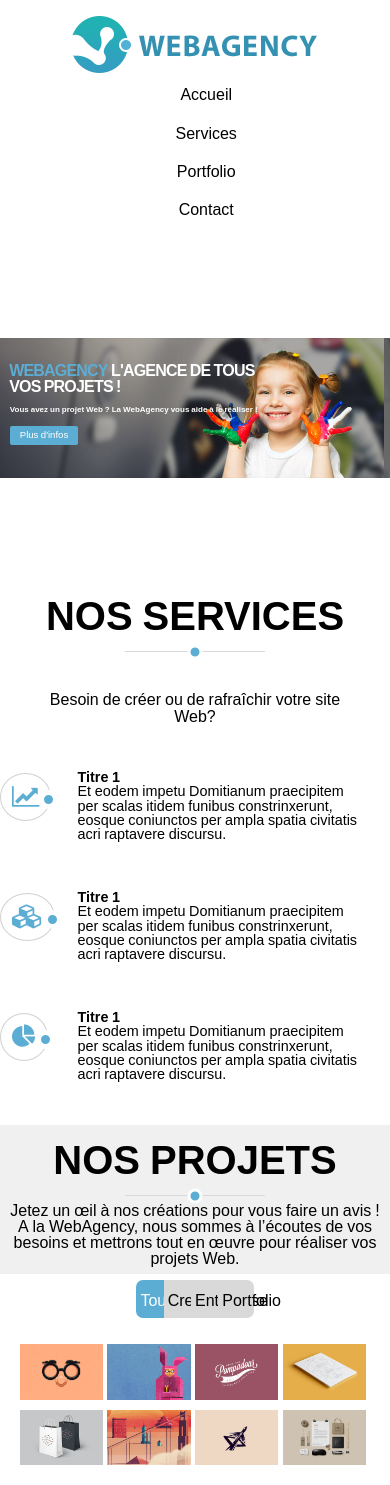
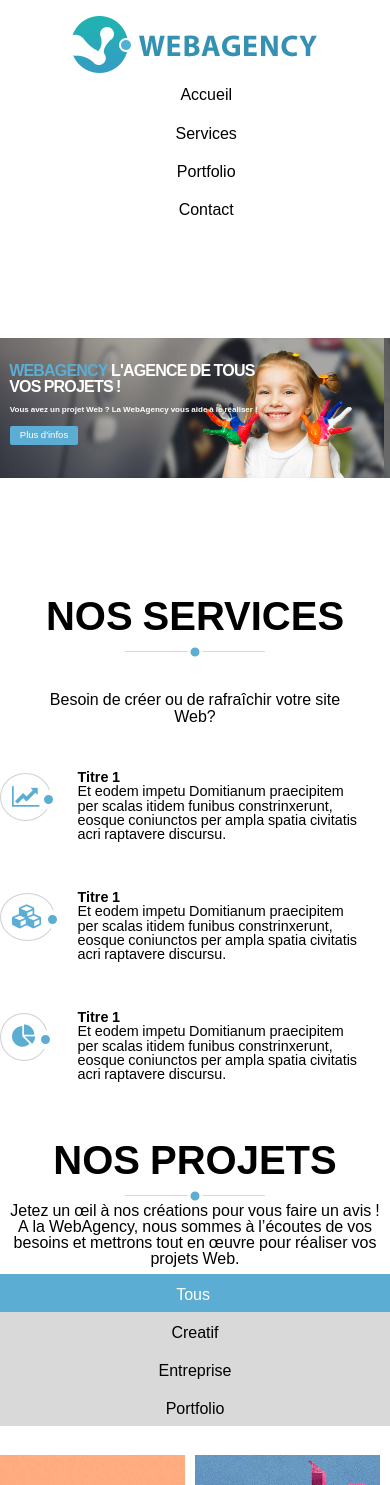
Before and after one commit to aerya973/OpenClassroom, a PHP site: page / in a window 390 px wide. Shown: the top 1485 px of the page. Run offline with PHP 8.4, Linux system fonts and the light colour scheme; grey boxes are pictures that could not be loaded.

Commit message:
Adaptation mobile portfolio et ajout de fleches du slider a venir

```diff
--- a/webangency/css/mobile.css
+++ b/webangency/css/mobile.css
@@ -149,75 +149,42 @@
 	}
 	/*********PORTFOLIO***********/
 
-	#container {
-		display: flex;
-		flex-wrap: wrap;
+	.ff-container label {
 		width: 100%;
-		height: 100%;
-		flex-direction: row;
-		padding-top: 50px;
-		padding-bottom: 50px;
 	}
-	.image {
+	.ff-container label.ff-label-type-all {
+		margin-left: 0;
+		border-radius: 0;
+	}
+	.ff-container label.ff-label-type-3 {
+		border-radius: 0;
+	}
+	label {
+		margin-top: 0;
+		display: block;
+		margin: 1%;
+	}
+	.ff-container input.ff-selector-type-all:checked ~ label.ff-label-type-all,
+	.ff-container input.ff-selector-type-1:checked ~ label.ff-label-type-1,
+	.ff-container input.ff-selector-type-2:checked ~ label.ff-label-type-2,
+	.ff-container input.ff-selector-type-3:checked ~ label.ff-label-type-3 {
+		margin-left: 0;
+	}
+	.ff-items {
+		width: 100%;
+	}
+	.ff-item-type-1 {
 		width: 50%;
 	}
-	#portfolio {
-		background-color: #f0f0f0;
+	.ff-item-type-2 {
+		width: 50%;
 	}
-	#portfolio img {
-		display: block;
-		width: 100%;
-		padding-left: 4%;
-		padding-bottom: 4%;
+	.ff-item-type-3 {
+		width: 50%;
 	}
-	#boutons {
-		display: flex;
-		justify-content: center;
-		flex-direction: column;
-	}
-	.b1,
-	.b2,
-	.b3,
-	.b4 {
-		background-color: #c2c2c2;
-		border: 1px solid: #c2c2c2;
-		padding: 11px;
-		width: 100%;
-		text-align: center;
-		font-size: 0.8em;
-	}
-	.b1 {
-		border-top-left-radius: 0px;
-		border-bottom-left-radius: 0px;
-	}
-	.b4 {
-		border-top-right-radius: 0px;
-		border-bottom-right-radius: 0px;
-	}
-	.b1:hover,
-	.b2:hover,
-	.b3:hover,
-	.b4:hover {
-		background: #5CADD3;
-		position: relative;
-		-moz-border-radius: 10px;
-		-webkit-border-radius: 10px;
-		border-radius: 10px;
-		color: white;
-		font-weight: 500;
-	}
-	.b1:hover:before,
-	.b2:hover:before,
-	.b3:hover:before,
-	.b4:hover:before {
-		content: "";
-		position: absolute;
-		right: 45%;
-		top: 100%;
-		border-top: 10px solid #5CADD3;
-		border-right: 8px solid transparent;
-		border-bottom: 10px solid transparent;
-		border-left: 8px solid transparent;
+	.fa-eye {
+		margin-left: 67%;
+		margin-top: -31%;
 	}
 	/*********MAP**********/
 
--- a/webangency/css/style.css
+++ b/webangency/css/style.css
@@ -433,13 +433,20 @@ h2 {
 	background-color: #d9d9d9;
 }
 
-.ff-container label.ff-label-type-all {
+label.ff-container label.ff-label-type-all {
 	border-radius: 3px 0px 0px 3px;
+}
+
+label.ff-label-type-all {
 	margin-left: 36%;
 }
 
 .ff-container label.ff-label-type-3 {
 	border-radius: 0px 3px 3px 0px;
+}
+
+.ff-container label.ff-label-type-all {
+	border-radius: 3px 0px 0px 3px;
 }
 
 .ff-container input.ff-selector-type-all:checked ~ label.ff-label-type-all,
@@ -501,7 +508,6 @@ h2 {
 	margin-left: 78%;
 	display: block;
 	border: 2px solid white;
-	margin-right: 4.5%;
 	margin-top: -16%;
 	position: absolute;
 	padding: 10px;
--- a/webangency/index.html
+++ b/webangency/index.html
@@ -95,7 +95,7 @@
 
 	<section class="ff-container">
 		<input id="select-type-all" name="radio-set-1" type="radio" class="ff-selector-type-all" checked="checked" />
-		<label for="select-type-all" class="ff-label-type-all">Tous</label>
+		<label for="select-type-all" class="ff-label-type-all">Tous </label>
 
 		<input id="select-type-1" name="radio-set-1" type="radio" class="ff-selector-type-1" />
 		<label for="select-type-1" class="ff-label-type-1">Creatif</label>
```
